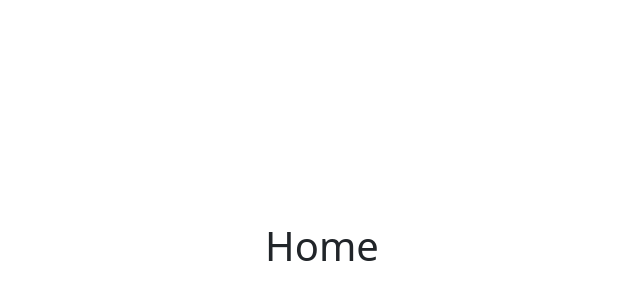
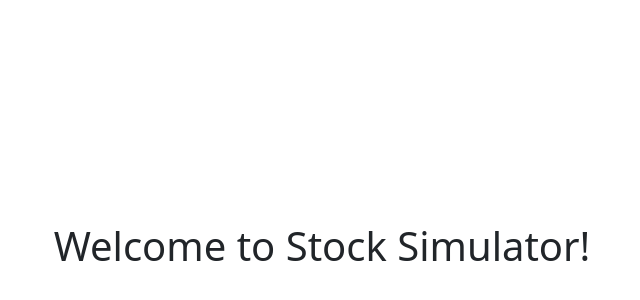
Before and after one commit to CS571-F25/p115, a React (Vite) app: page / in a window 1280 px wide. Shown: the part 150-450 px from the top of the page, without its empty margins (318-958 px from the left). Built offline with nearby package versions, Linux system fonts and the light colour scheme.

Commit message:
welcome msg

```diff
--- a/src/components/Home.jsx
+++ b/src/components/Home.jsx
@@ -2,6 +2,6 @@
 
 export default function Home (props) {
     return <div>
-        <h1>Home</h1>
+        <h1>Welcome to Stock Simulator!</h1>
     </div>
 }
```
